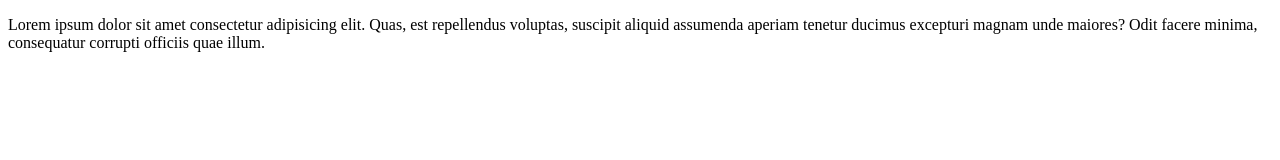
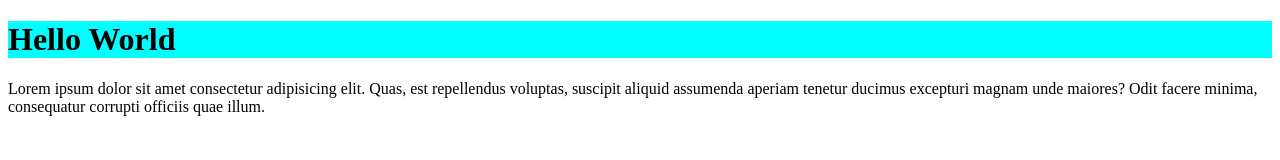
Before and after one commit to adarshamrit/Heart-Disease, a plain HTML site: page index.htm in a window 1280 px wide. Drawn offline with Linux system fonts and the light colour scheme.

Commit message:
Update index.htm
Added a Hello World Line and a div

```diff
--- a/index.htm
+++ b/index.htm
@@ -3,14 +3,17 @@
   <head>
     <meta charset="UTF-8" />
     <meta name="viewport" content="width=device-width, initial-scale=1.0" />
-    <title>Trial webpage</title>
+    <title>Final WebSite</title>
   </head>
   <body>
+    <div>
+      <h1 style="background-color: aqua">Hello World</h1>
       <p>
         Lorem ipsum dolor sit amet consectetur adipisicing elit. Quas, est
         repellendus voluptas, suscipit aliquid assumenda aperiam tenetur ducimus
         excepturi magnam unde maiores? Odit facere minima, consequatur corrupti
         officiis quae illum.
       </p>
+    </div>
   </body>
 </html>
```
Lines whose indentation alone changed are shown as unchanged.
